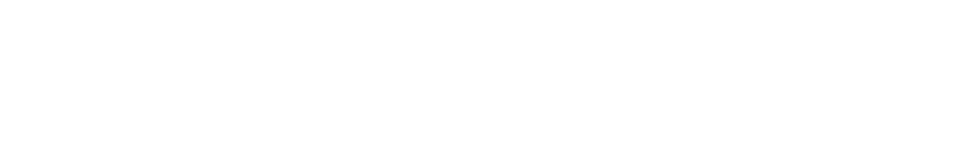
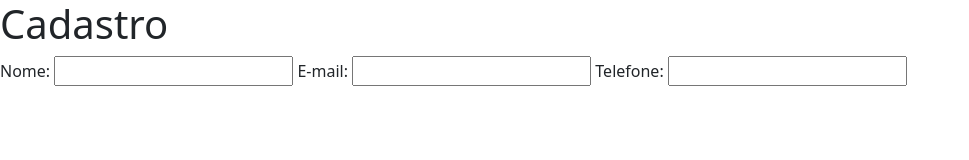
Before and after one commit to CleitonLahm/curso_ebac_frontend, a plain HTML site: page index.html in a window 1280 px wide. Shown: the whole page, without its empty margins (0-969 px from the left). Drawn offline with nearby package versions, Linux system fonts and the light colour scheme.

Commit message:
add form

```diff
--- a/index.html
+++ b/index.html
@@ -5,11 +5,20 @@
   <meta http-equiv="X-UA-Compatible" content="IE=edge">
   <meta name="viewport" content="width=device-width, initial-scale=1.0">
   <link rel="stylesheet" href="https://cdn.jsdelivr.net/npm/bootstrap@5.3.0-alpha3/dist/css/bootstrap.min.css">
+  <link rel="stylesheet" href="style.css">
   <title>Formulario Bootstrap</title>
 </head>
 <body>
 
-
+<h1>Cadastro</h1>
+<form>
+  <label for="nome">Nome:</label>
+  <input type="text" name="nome" id="nome">
+  <label for="email">E-mail:</label>
+  <input type="email" name="email" id="email">
+  <label for="tel">Telefone:</label>
+  <input type="tel" name="tel" id="tel">
+</form>
 
 
 
```
